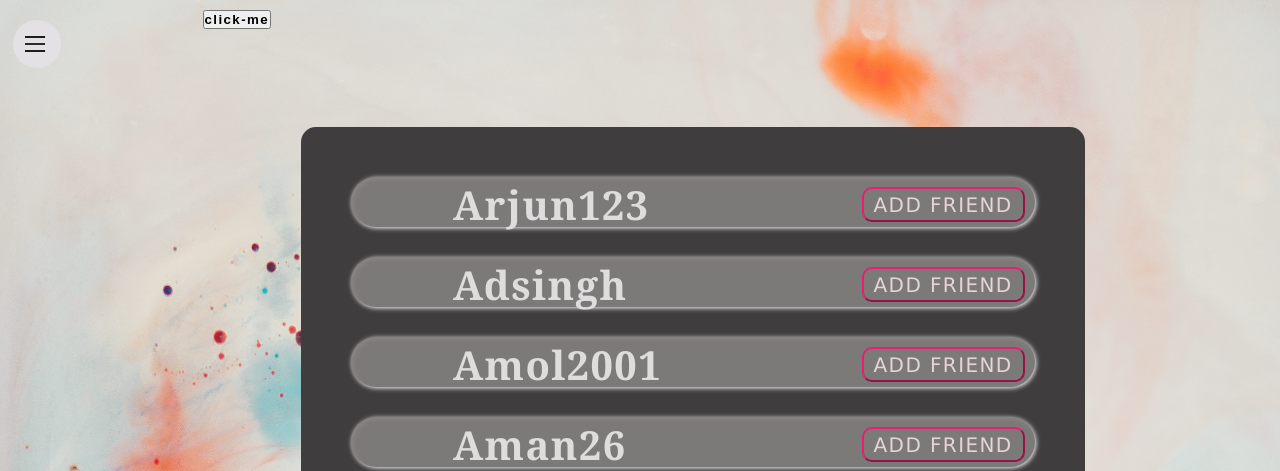
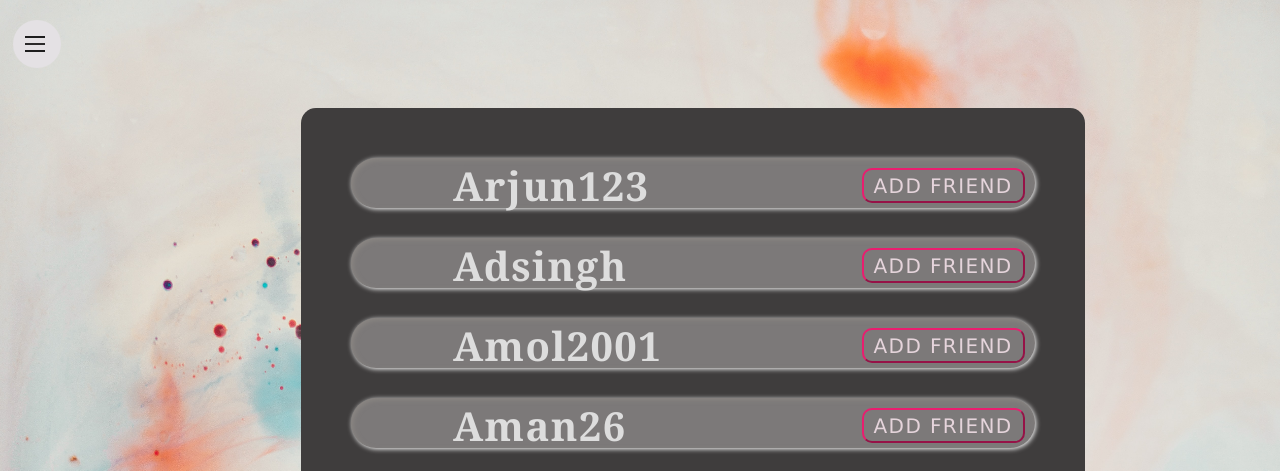
Before and after one commit to A-singh26062001/SplitBill, a Flask app: page /Friend/1/1/1 in a window 1280 px wide. Shown: the top 471 px of the page. Run offline with Flask 2, Linux system fonts and the light colour scheme; a user stored in the database is signed in; data comes from the database, SQL or seed files in the repository; some libraries are stand-ins or nearby versions.

Commit message:
minor changes

```diff
--- a/templates/Friends.html
+++ b/templates/Friends.html
@@ -27,7 +27,7 @@
                 <h2>SplitBill</h2>
             </div> -->
             <!-- <div class="app-title">SplitBill</div> -->
-            <button id="Button" onclick="change()">click-me</button>
+            <!-- <button id="Button" onclick="change()">click-me</button> -->
           <div class="screen">
             <div class="screen-body">
               <div class="screen-body-item">
```
